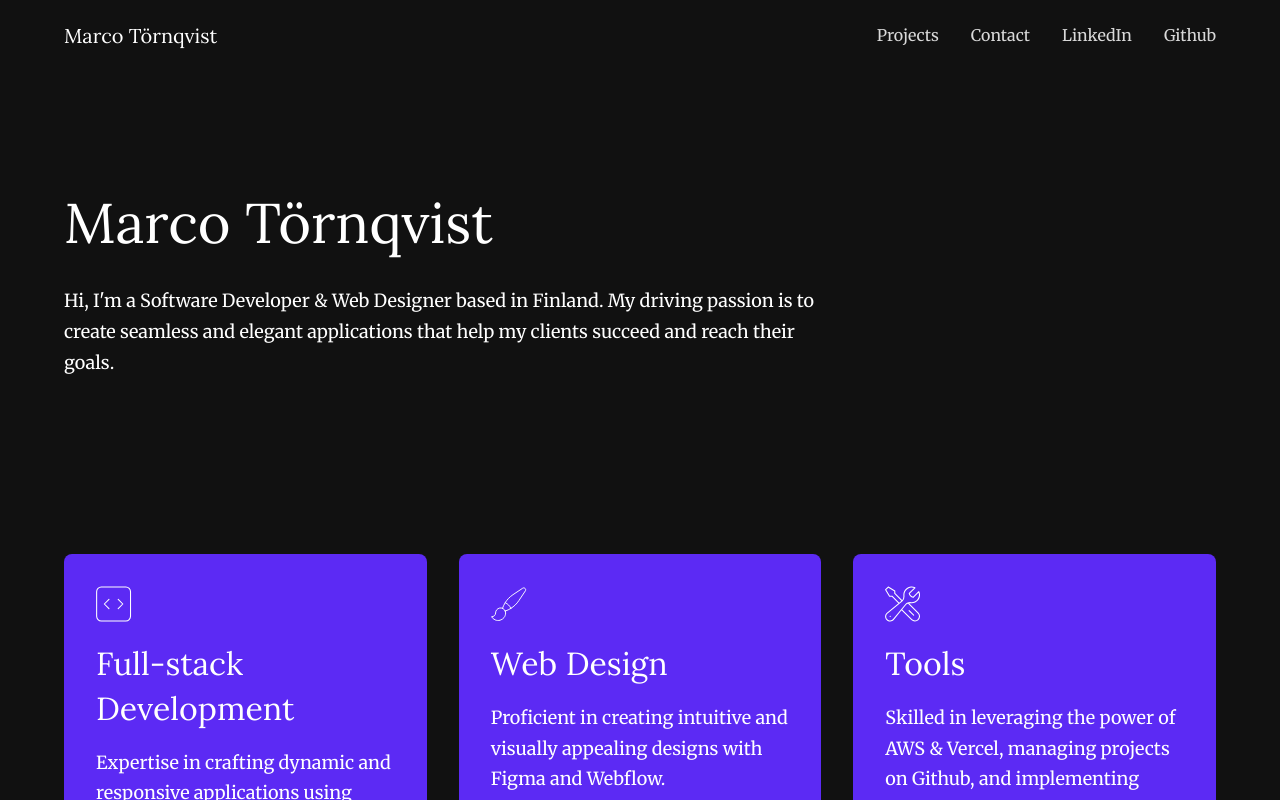
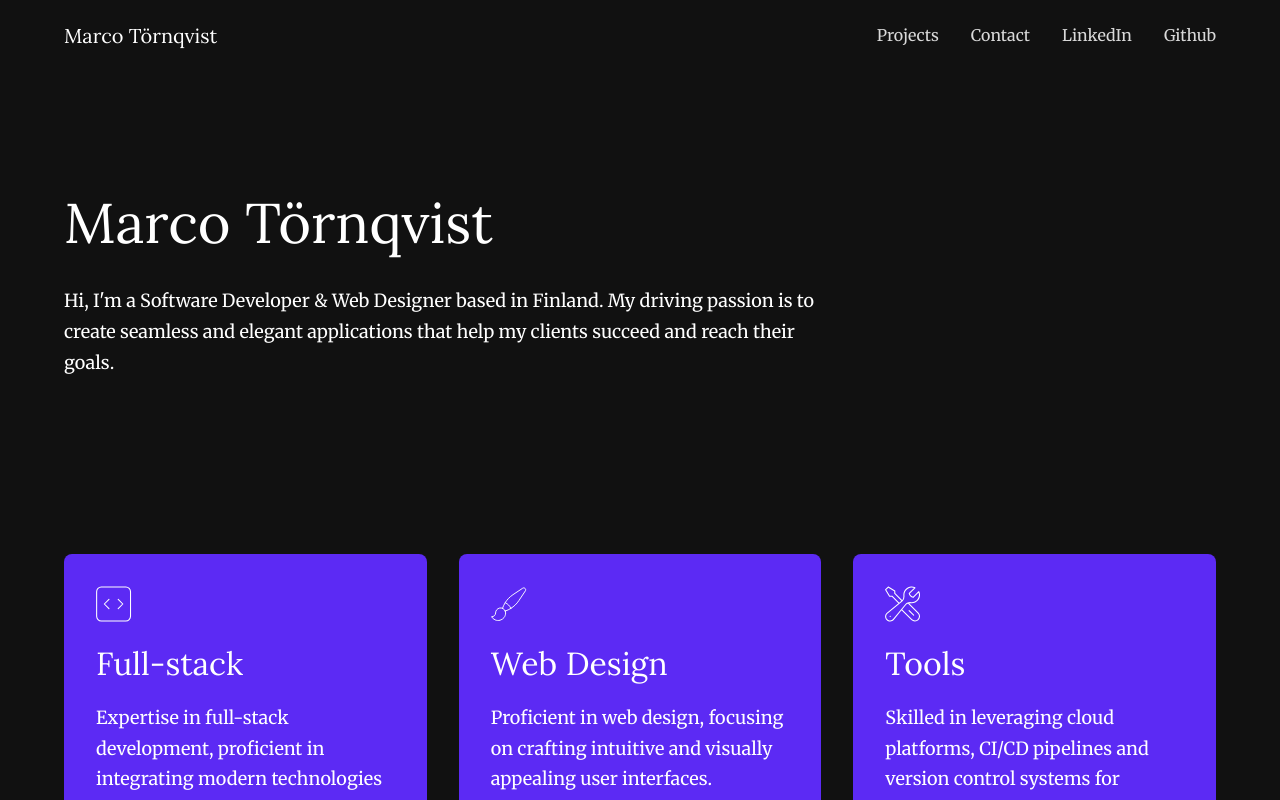
Before and after one commit to marcotornqvist/portfolio-2023, a Next.js app: page / in a window 1280 px wide. Shown: the top 800 px of the page. Built offline with nearby package versions, Linux system fonts and the light colour scheme.

Commit message:
add new text fixes

```diff
--- a/app/page.tsx
+++ b/app/page.tsx
@@ -43,7 +43,7 @@ const Home = ({}) => {
       />
       <CTA
         title="Behind the Pixels"
-        subtitle="Currently working on Software and Web Design initiatives. I earned my Bachelor's degree in Information Technology from Arcada University of Applied Sciences in 2022. Since the beginning of  2018, I've refined my expertise in software development through a blend of professional work, personal projects, and academic endeavours. Conversing in Finnish, Swedish, and English, I embrace the nuances of each language. My driving passion is to create seamless and elegant applications that help my clients succeed and reach their goals. Always eager to discuss fresh project ideas and innovations."
+        subtitle="Currently working on Software and Web Design initiatives. I earned my Bachelor's degree in Information Technology from Arcada University of Applied Sciences in 2022. Since the beginning of 2018, I've refined my expertise in software development through a blend of professional work, personal projects, and academic endeavours. Conversing in Finnish, Swedish, and English, I embrace the nuances of each language. My driving passion is to create seamless and elegant applications that help my clients succeed and reach their goals. Always eager to discuss fresh project ideas and innovations."
         buttonText="Contact Me"
         buttonLink="/contact"
         image="/assets/images/headshot.jpeg"
--- a/app/projects/page.tsx
+++ b/app/projects/page.tsx
@@ -35,7 +35,7 @@ const Projects = () => {
       />
       <CTA
         title="Crafting Digital Experiences"
-        subtitle="I'm well-versed in a broad spectrum of software engineering and design practices.Whether it's designing or developing responsive user interfaces, building scalable server architectures, integrating databases, or ensuring optimal deployment solutions, I thrive in projects that requires a diverse skill set. Continuously seeking out opportunities to learn and adapt in the ever-evolving tech landscape and am always eager to discuss fresh project ideas and innovations."
+        subtitle="I'm well-versed in a broad spectrum of software engineering and design practices. Whether it's designing or developing responsive user interfaces, building scalable server architectures, integrating databases, or ensuring optimal deployment solutions, I thrive in projects that requires a diverse skill set. Continuously seeking out opportunities to learn and adapt in the ever-evolving tech landscape and am always eager to discuss fresh project ideas and innovations."
         buttonText="Contact Me"
         buttonLink="/contact"
         headingLevel="h3"
--- a/components/cards.tsx
+++ b/components/cards.tsx
@@ -25,8 +25,8 @@ const Cards: FC<CardsProps> = ({ className }) => (
           aria-hidden="true"
         />
       }
-      title="Full-stack Development"
-      text="Expertise in crafting dynamic and responsive applications using NextJS, NodeJS, and Headless CMS solutions."
+      title="Full-stack"
+      text="Expertise in full-stack development, proficient in integrating modern technologies with emphasis on end-to-end testing, accessibility, and robust backend systems."
     />
     <Card
       icon={
@@ -40,7 +40,7 @@ const Cards: FC<CardsProps> = ({ className }) => (
         />
       }
       title="Web Design"
-      text="Proficient in creating intuitive and visually appealing designs with Figma and Webflow."
+      text="Proficient in web design, focusing on crafting intuitive and visually appealing user interfaces. Expertise in utilizing leading design tools to bring creative visions to life."
     />
     <Card
       icon={
@@ -54,7 +54,7 @@ const Cards: FC<CardsProps> = ({ className }) => (
         />
       }
       title="Tools"
-      text="Skilled in leveraging the power of AWS & Vercel, managing projects on Github, and implementing advanced AI tools."
+      text="Skilled in leveraging cloud platforms, CI/CD pipelines and version control systems for efficient project deployment and management."
     />
   </div>
 );
```
